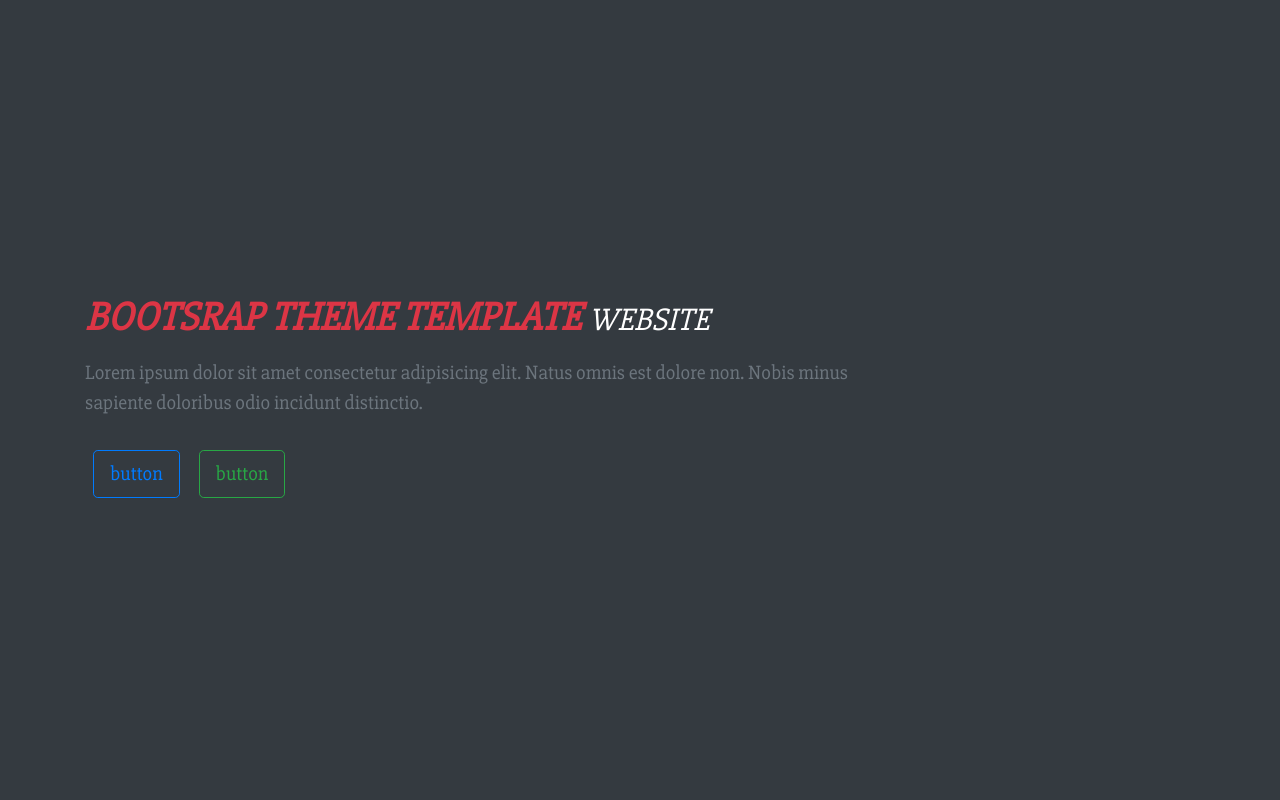
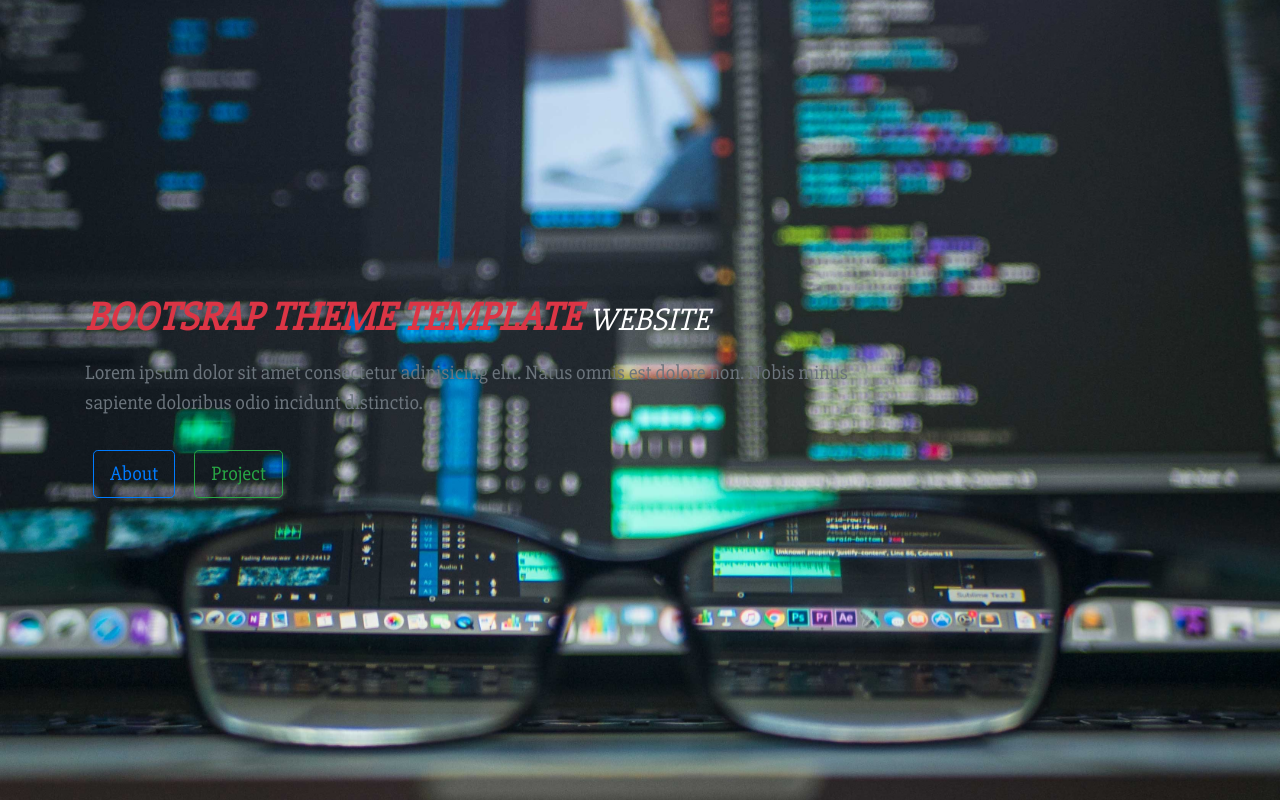
Before and after one commit to hilmi-a/bootstrap-theme-template, a plain HTML site: page index.html in a window 1280 px wide. Shown: the top 800 px of the page. Drawn offline with Linux system fonts and the light colour scheme.

Commit message:
change img bg

```diff
--- a/css/main.css
+++ b/css/main.css
@@ -23,3 +23,14 @@ body{
     background-repeat: no-repeat;
     background-attachment: fixed;
 }
+
+.header-pic{
+    background: url(../img/bg-header.jpg);
+    /* background: url(../img/bg.jpeg)center/cover no-repeat fixed; */
+    background-size: cover;
+    background-position: center;
+    background-repeat: no-repeat;
+    background-attachment: fixed;
+    /* -webkit-filter: blur(5px); Safari 6.0 - 9.0 */
+    /* filter: blur(5px); */
+}
--- a/index.html
+++ b/index.html
@@ -15,7 +15,7 @@
     <title>Hello, world!</title>
   </head>
   <body>
-    <header id="header" class="bg-dark">
+    <header id="header" class="bg-dark header-pic">
       <div class="container">
         <div class="row height align-items-center">
           <div class="col">
@@ -24,8 +24,8 @@
               <small class="text-white">website</small>
             </h1>
             <p class="text-muted lead py-2 w-75">Lorem ipsum dolor sit amet consectetur adipisicing elit. Natus omnis est dolore non. Nobis minus sapiente doloribus odio incidunt distinctio.</p>
-            <a href="#" class="btn btn-lg btn-outline-primary m-2">button</a>
-            <a href="#" class="btn btn-lg btn-outline-success m-2">button</a>
+            <a href="#about" class="btn btn-lg btn-outline-primary m-2">About</a>
+            <a href="#project" class="btn btn-lg btn-outline-success m-2">Project</a>
           </div>
         </div>
       </div>
```
Also changed, not shown: img/bg-about.jpg, img/bg-header.jpg (added), 1 other file.
